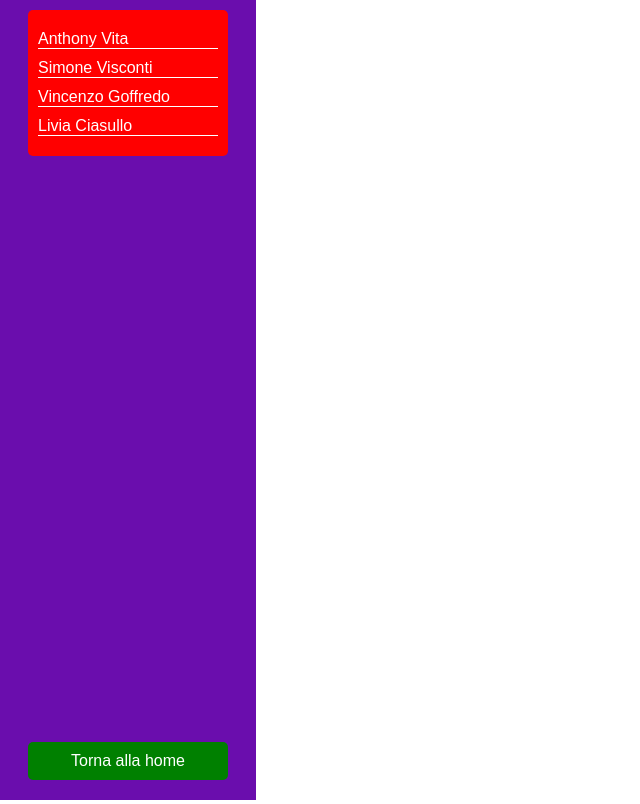
After one commit to simonevisconti123/TSW-24-25-GR14, a PHP site: page /chiSiamo.html in a window 1280 px wide. The commit adds this page. Shown: the whole page, without its empty margins (0-640 px from the left). Run offline with PHP 8.4, Linux system fonts and the light colour scheme.

Commit message:
Creazione pagina "chi siamo" + refactoring class names

```diff
--- /dev/null
+++ b/chiSiamo.html
@@ -0,0 +1,25 @@
+<!DOCTYPE html>
+<html lang="it">
+<head>
+  <meta charset="UTF-8">
+  <meta name="viewport" content="width=device-width, initial-scale=1.0">
+  <title>Pagina Utenti</title>
+  <link rel="stylesheet" href="css/presentation.css">
+  <script src="js/presentation_swap.js"></script>
+  <script src="js/utilities.js"></script>
+</head>
+<body>
+  <div class="sidebar">
+    <div class="user-list">
+      <button onclick="showUserPage('AnthonyVita.html')">Anthony Vita</button>
+      <button onclick="showUserPage('SimoneVisconti.html')">Simone Visconti</button>
+      <button onclick="showUserPage('VincenzoGoffredo.html')">Vincenzo Goffredo</button>
+      <button onclick="showUserPage('LiviaCiasullo.html')">Livia Ciasullo</button>
+    </div>
+    <button class="home-button" onclick=returnToHome()>Torna alla home</button>
+  </div>
+  <div class="content">
+    <iframe id="userFrame" src=""></iframe>
+  </div>
+</body>
+</html>
--- /dev/null
+++ b/css/presentation.css
@@ -0,0 +1,77 @@
+* {
+    margin: 0;
+    padding: 0;
+    box-sizing: border-box;
+  }
+
+  body {
+    font-family: Arial, sans-serif;
+    display: flex;
+    height: 100vh;
+  }
+
+  .sidebar {
+    width: 20%;
+    background-color: #6a0dad;
+    color: white;
+    display: flex;
+    flex-direction: column;
+    justify-content: space-between;
+    align-items: center;
+    padding: 10px 0;
+  }
+
+  .user-list {
+    width: 80%;
+    max-width: 200px;
+    background-color: red;
+    padding: 10px;
+    border-radius: 5px;
+  }
+
+  .user-list button {
+    display: block;
+    width: 100%;
+    background-color: transparent;
+    border: none;
+    color: white;
+    font-size: 16px;
+    margin: 10px 0;
+    cursor: pointer;
+    border-bottom: 1px solid white;
+    text-align: left;
+  }
+
+  .user-list button:hover {
+    background-color: #ff4d4d;
+  }
+
+  .home-button {
+    width: 80%;
+    max-width: 200px;
+    background-color: green;
+    color: white;
+    font-size: 16px;
+    padding: 10px;
+    text-align: center;
+    border: none;
+    border-radius: 5px;
+    cursor: pointer;
+    margin-bottom: 10px;
+  }
+
+  .home-button:hover {
+    background-color: #32cd32;
+  }
+
+  .content {
+    flex-grow: 1;
+    padding: 0;
+    background-color: white;
+  }
+
+  iframe {
+    width: 100%;
+    height: 100%;
+    border: none;
+  }
--- /dev/null
+++ b/js/presentation_swap.js
@@ -0,0 +1,4 @@
+function showUserPage(pageUrl) {
+    const iframe = document.getElementById('userFrame');
+    iframe.src = pageUrl;
+  }
--- a/js/utilities.js
+++ b/js/utilities.js
@@ -1,3 +1,3 @@
-function returnToindex() {
+function returnToHome() {
     window.location = "index.html";
 }
--- a/login.html
+++ b/login.html
@@ -8,8 +8,8 @@
     <script src="js/utilities.js"></script>
 </head>
 <body>
-    <div class="login-container">
-        <div class="login-box">
+    <div class="centerBlock">
+        <div class="loginBox">
             <h1>LOGIN</h1>
             <label for="email">Inserisci la tua e-mail:</label>
             <input type="email" id="email" placeholder="Email">
@@ -18,7 +18,7 @@
             <input type="password" id="password" placeholder="Password">
 
             <div class="button-group">
-                <button class="cancel" onclick=returnToindex()>Annulla</button>
+                <button class="cancel" onclick=returnToHome()>Annulla</button>
                 <button class="login" >Login</button>
             </div>
 
--- a/registration.html
+++ b/registration.html
@@ -22,7 +22,7 @@
                 <input type="text" id="username" placeholder="User name">
 
                 <div class="buttons">
-                    <button type="button" class="cancel-button" onclick=returnToindex()>Annulla</button>
+                    <button type="button" class="cancel-button" onclick=returnToHome()>Annulla</button>
                     <button type="submit" class="register-button">Registrati</button>
                 </div>
             </form>
```
Also changed, not shown: css/home_style.css (+11 -11 lines), index.html (+7 -7 lines).
